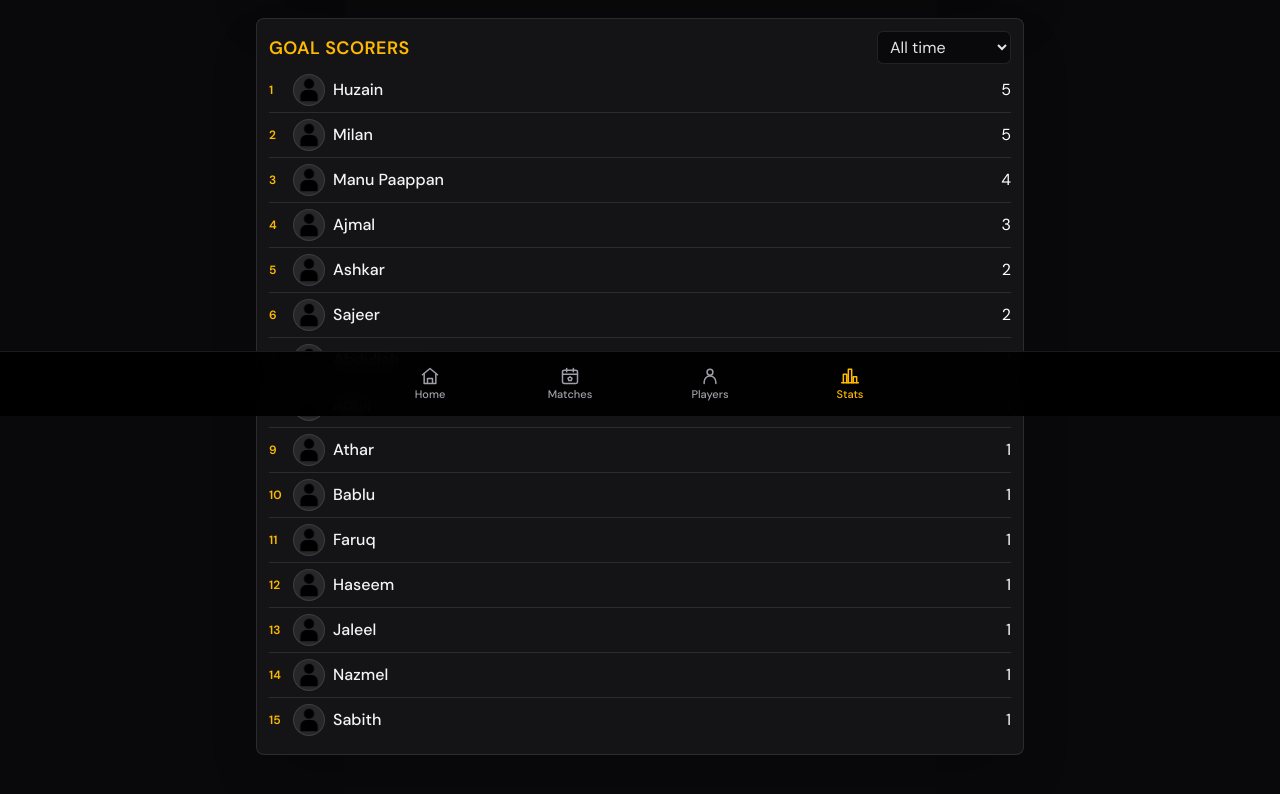
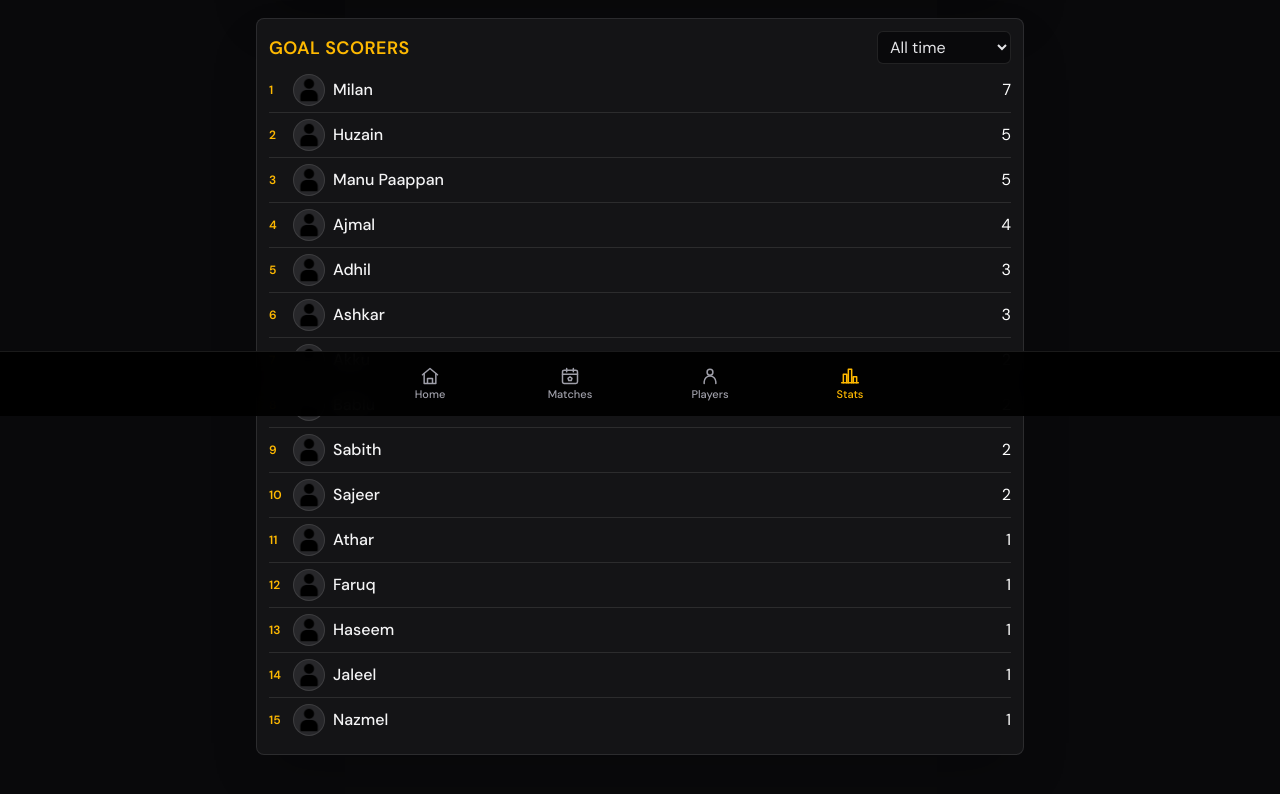
Before and after one commit to Ashkar2023/u11p, a React (Vite) app: page /stats in a window 1280 px wide. Shown: the part 384-1178 px from the top of the page. Built offline with nearby package versions, Linux system fonts and the light colour scheme.

Commit message:
v1.1-beta
- fixed image repeatedly fetched, even fallback image

```diff
--- a/src/components/match.card.jsx
+++ b/src/components/match.card.jsx
@@ -1,9 +1,10 @@
 import { formatDate } from "../utils/date.util";
+import SafeImage from "./safe-image";
 
 function Team({ team }) {
     return (
         <div className="flex min-w-0 flex-1 flex-col items-center gap-1 text-center">
-            <img
+            <SafeImage
                 className="size-20 object-contain sm:size-24"
                 src={team.logo}
                 alt={`${team.name} logo`}
--- /dev/null
+++ b/src/components/safe-image.jsx
@@ -0,0 +1,59 @@
+import { useEffect, useState } from "react";
+
+const failedImageSources = new Set();
+
+function resolveSource(source, fallbackSource) {
+    const primarySource = source || fallbackSource;
+
+    if (primarySource && failedImageSources.has(primarySource)) {
+        if (fallbackSource && !failedImageSources.has(fallbackSource)) {
+            return fallbackSource;
+        }
+        return null;
+    }
+
+    return primarySource || null;
+}
+
+export default function SafeImage({ src, fallbackSrc, alt = "", className = "", ...props }) {
+    const [activeSrc, setActiveSrc] = useState(() => resolveSource(src, fallbackSrc));
+
+    useEffect(() => {
+        setActiveSrc(resolveSource(src, fallbackSrc));
+    }, [src, fallbackSrc]);
+
+    const handleError = () => {
+        if (activeSrc) failedImageSources.add(activeSrc);
+
+        if (
+            fallbackSrc
+            && activeSrc !== fallbackSrc
+            && !failedImageSources.has(fallbackSrc)
+        ) {
+            setActiveSrc(fallbackSrc);
+            return;
+        }
+
+        setActiveSrc(null);
+    };
+
+    if (!activeSrc) {
+        return (
+            <span
+                className={`block bg-zinc-800 ${className}`}
+                role={alt ? "img" : undefined}
+                aria-label={alt || undefined}
+            />
+        );
+    }
+
+    return (
+        <img
+            {...props}
+            className={className}
+            src={activeSrc}
+            alt={alt}
+            onError={handleError}
+        />
+    );
+}
--- a/src/data.json
+++ b/src/data.json
@@ -4,7 +4,6 @@
             "id": 1,
             "name": "Paappan FC",
             "logo": "/pfc.png"
-
         },
         {
             "id": 2,
@@ -145,6 +144,10 @@
         {
             "id": 32,
             "name": "Riyas"
+        },
+        {
+            "id": 33,
+            "name": "Almas"
         }
     ],
     "matches": [
@@ -328,7 +331,7 @@
                 },
                 {
                     "teamId": 2,
-                    "score": 9
+                    "score": 10
                 }
             ],
             "goals": [
@@ -379,18 +382,86 @@
                     "teamId": 2,
                     "count": 1,
                     "penaltiesCount": 0
-                },
-                {
-                    "playerId": 7,
-                    "teamId": 2,
-                    "count": 1,
-                    "penaltiesCount": 0
                 }
             ]
         },
         {
             "id": 8,
             "date": "2026-08-08T15:30:00.000Z",
+            "teams": [
+                {
+                    "teamId": 1,
+                    "score": 7
+                },
+                {
+                    "teamId": 2,
+                    "score": 4
+                }
+            ],
+            "goals": [
+                {
+                    "playerId": 27,
+                    "teamId": 1,
+                    "count": 2,
+                    "penaltiesCount": 0
+                },
+                {
+                    "playerId": 25,
+                    "teamId": 1,
+                    "count": 2,
+                    "penaltiesCount": 0
+                },
+                {
+                    "playerId": 14,
+                    "teamId": 1,
+                    "count": 1,
+                    "penaltiesCount": 0
+                },
+                {
+                    "playerId": 1,
+                    "teamId": 1,
+                    "count": 1,
+                    "penaltiesCount": 0
+                },
+                {
+                    "playerId": 8,
+                    "teamId": 1,
+                    "count": 1,
+                    "penaltiesCount": 0
+                },
+                {
+                    "playerId": 9,
+                    "teamId": 2,
+                    "count": 2,
+                    "penaltiesCount": 0
+                },
+                {
+                    "playerId": 20,
+                    "teamId": 2,
+                    "count": 1,
+                    "penaltiesCount": 0
+                },
+                {
+                    "playerId": 11,
+                    "teamId": 2,
+                    "count": 1,
+                    "penaltiesCount": 0
+                }
+            ],
+            "lineup": [
+                {
+                    "teamId": 1,
+                    "players": [7, 29, 8, 26, 3, 5, 1, 27, 14, 33, 25, 10]
+                },
+                {
+                    "teamId": 2,
+                    "players": [18, 15, 17, 19, 12, 4, 6, 9, 11, 22, 20, 23]
+                }
+            ]
+        },
+        {
+            "id": 9,
+            "date": "2026-08-11T14:30:00.000Z",
             "isUpcoming": true,
             "teams": [
                 {
--- a/src/pages/home.jsx
+++ b/src/pages/home.jsx
@@ -1,4 +1,5 @@
 import MatchCard from "../components/match.card";
+import SafeImage from "../components/safe-image";
 import data from "../data.json";
 import Layout from "../layout";
 import { Link } from "wouter";
@@ -105,7 +106,7 @@ function TopScorersPreview() {
                         key={player.id}
                     >
                         <span className="text-xs font-semibold text-amber-400">{index + 1}</span>
-                        <img
+                        <SafeImage
                             className="size-8 rounded-full border border-white/10 bg-zinc-800 object-cover"
                             src="/user.png"
                             alt=""
--- a/src/pages/match-details.jsx
+++ b/src/pages/match-details.jsx
@@ -1,6 +1,7 @@
 import { useState } from "react";
 import { useLocation, useRoute } from "wouter";
 import MatchCard from "../components/match.card";
+import SafeImage from "../components/safe-image";
 import data from "../data.json";
 
 const teamsById = new Map(data.teams.map((team) => [team.id, team]));
@@ -26,7 +27,7 @@ function GoalIcon() {
 function TeamHeading({ team }) {
     return (
         <header className="flex items-center justify-center gap-2 border-b border-white/10 pb-3 text-center">
-            <img className="size-9 object-contain" src={team.logo} alt="" />
+            <SafeImage className="size-9 object-contain" src={team.logo} alt="" />
             <h3 className="text-sm font-semibold text-zinc-100">{team.name}</h3>
         </header>
     );
@@ -73,11 +74,6 @@ function MatchFacts({ match, teams }) {
 }
 
 function Lineup({ match, teams }) {
-    const useFallback = (event) => {
-        event.currentTarget.onerror = null;
-        event.currentTarget.src = "/user.png";
-    };
-
     return (
         <div className="grid grid-cols-2 divide-x divide-white/10">
             {teams.map((team) => {
@@ -93,11 +89,11 @@ function Lineup({ match, teams }) {
                                     const player = playersById.get(playerId);
                                     return (
                                         <li className="flex min-w-0 items-center gap-2 border-b border-white/10 py-2 last:border-b-0" key={playerId}>
-                                            <img
+                                            <SafeImage
                                                 className="size-8 shrink-0 rounded-full bg-zinc-800 object-cover"
-                                                src={player?.image || "/user.png"}
+                                                src={player?.image}
+                                                fallbackSrc="/user.png"
                                                 alt=""
-                                                onError={useFallback}
                                             />
                                             <span className="min-w-0 truncate text-sm text-zinc-200">
                                                 {player?.name ?? `Player ${playerId}`}
--- a/src/pages/player-details.jsx
+++ b/src/pages/player-details.jsx
@@ -1,5 +1,6 @@
 import { useLocation, useRoute } from "wouter";
 import data from "../data.json";
+import SafeImage from "../components/safe-image";
 
 function BackIcon() {
     return (
@@ -29,11 +30,6 @@ export const PlayerDetails = () => {
         }
     };
 
-    const useFallback = (event) => {
-        event.currentTarget.onerror = null;
-        event.currentTarget.src = "/user.png";
-    };
-
     if (!player || player.hidden) {
         return (
             <main className="min-h-dvh bg-zinc-950 px-4 py-6 text-white">
@@ -61,11 +57,11 @@ export const PlayerDetails = () => {
 
                 <section>
                     <div className="h-72 overflow-hidden rounded-lg border border-white/10 bg-zinc-900 sm:h-96">
-                        <img
+                        <SafeImage
                             className="size-full object-cover"
-                            src={player.image || "/user.png"}
+                            src={player.image}
+                            fallbackSrc="/user.png"
                             alt={`${player.name} profile`}
-                            onError={useFallback}
                         />
                     </div>
 
--- a/src/pages/players.jsx
+++ b/src/pages/players.jsx
@@ -1,21 +1,17 @@
 import data from "../data.json";
 import { PageLayout } from "../layout";
 import { Link } from "wouter";
+import SafeImage from "../components/safe-image";
 
 const visiblePlayers = data.players.filter((player) => !player.hidden);
 
 function PlayerAvatar({ player }) {
-    const useFallback = (event) => {
-        event.currentTarget.onerror = null;
-        event.currentTarget.src = "/user.png";
-    };
-
     return (
-        <img
+        <SafeImage
             className="h-[70%] w-full shrink-0 bg-zinc-800 object-cover"
-            src={player.image || "/user.png"}
+            src={player.image}
+            fallbackSrc="/user.png"
             alt={`${player.name} profile`}
-            onError={useFallback}
         />
     );
 }
--- a/src/pages/stats.jsx
+++ b/src/pages/stats.jsx
@@ -1,4 +1,5 @@
 import { useState } from "react";
+import SafeImage from "../components/safe-image";
 import data from "../data.json";
 import { PageLayout } from "../layout";
 
@@ -115,7 +116,7 @@ function TeamStats() {
                 {teamStats.map((team) => (
                     <article className="rounded-lg border border-white/10 bg-black/20 p-3" key={team.id}>
                         <header className="mb-3 flex flex-col items-center gap-2 border-b border-white/10 pb-3 text-center">
-                            <img className="size-16 object-contain" src={team.logo} alt={`${team.name} logo`} />
+                            <SafeImage className="size-16 object-contain" src={team.logo} alt={`${team.name} logo`} />
                             <h2 className="text-sm font-semibold text-zinc-100">{team.name}</h2>
                         </header>
 
@@ -141,11 +142,6 @@ function GoalScorers() {
     const [period, setPeriod] = useState(ALL_TIME);
     const goalScorers = calculateGoalScorers(matchesForPeriod(period));
 
-    const useFallback = (event) => {
-        event.currentTarget.onerror = null;
-        event.currentTarget.src = "/user.png";
-    };
-
     return (
         <section className="rounded-lg border border-white/10 bg-zinc-900/75 p-3 shadow-2xl shadow-black/25">
             <div className="mb-1 flex items-center justify-between gap-3">
@@ -163,11 +159,11 @@ function GoalScorers() {
                             key={player.id}
                         >
                             <span className="text-xs font-semibold text-amber-400">{index + 1}</span>
-                            <img
+                            <SafeImage
                                 className="size-8 rounded-full border border-white/10 bg-zinc-800 object-cover"
-                                src={player.image || "/user.png"}
+                                src={player.image}
+                                fallbackSrc="/user.png"
                                 alt=""
-                                onError={useFallback}
                             />
                             <span className="truncate text-base font-medium text-zinc-100">
                                 {player.name}
```
